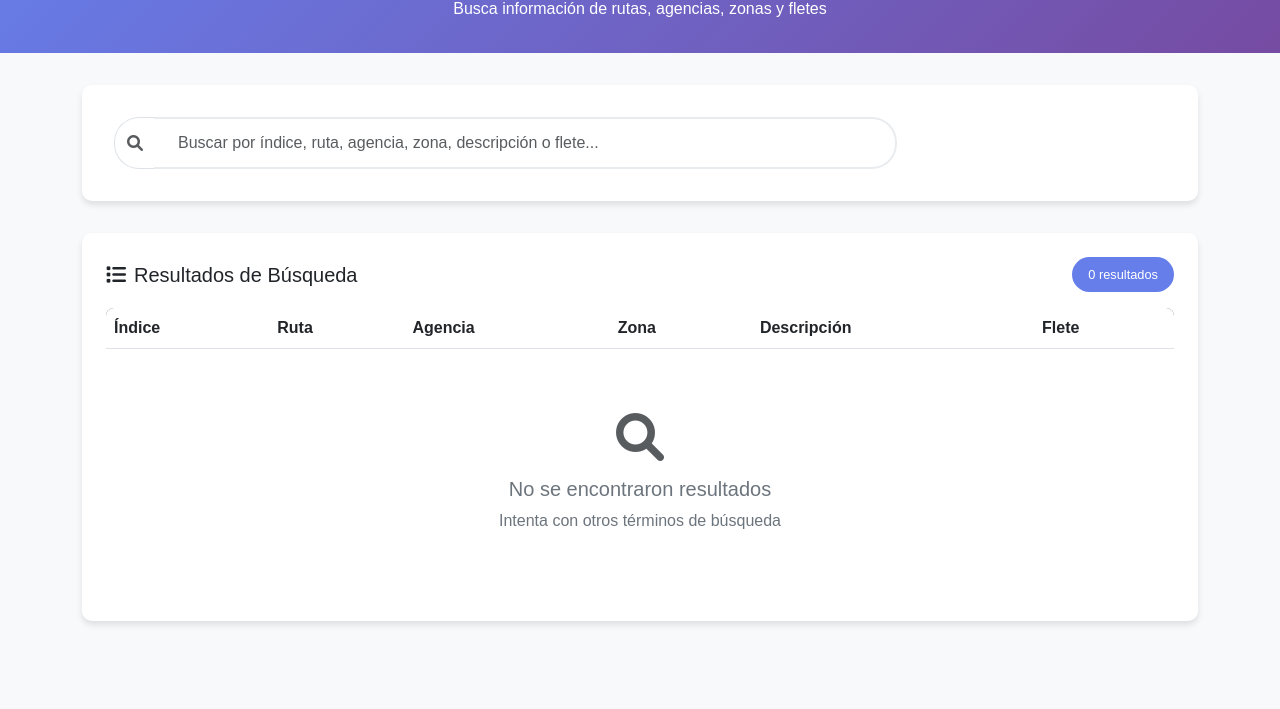
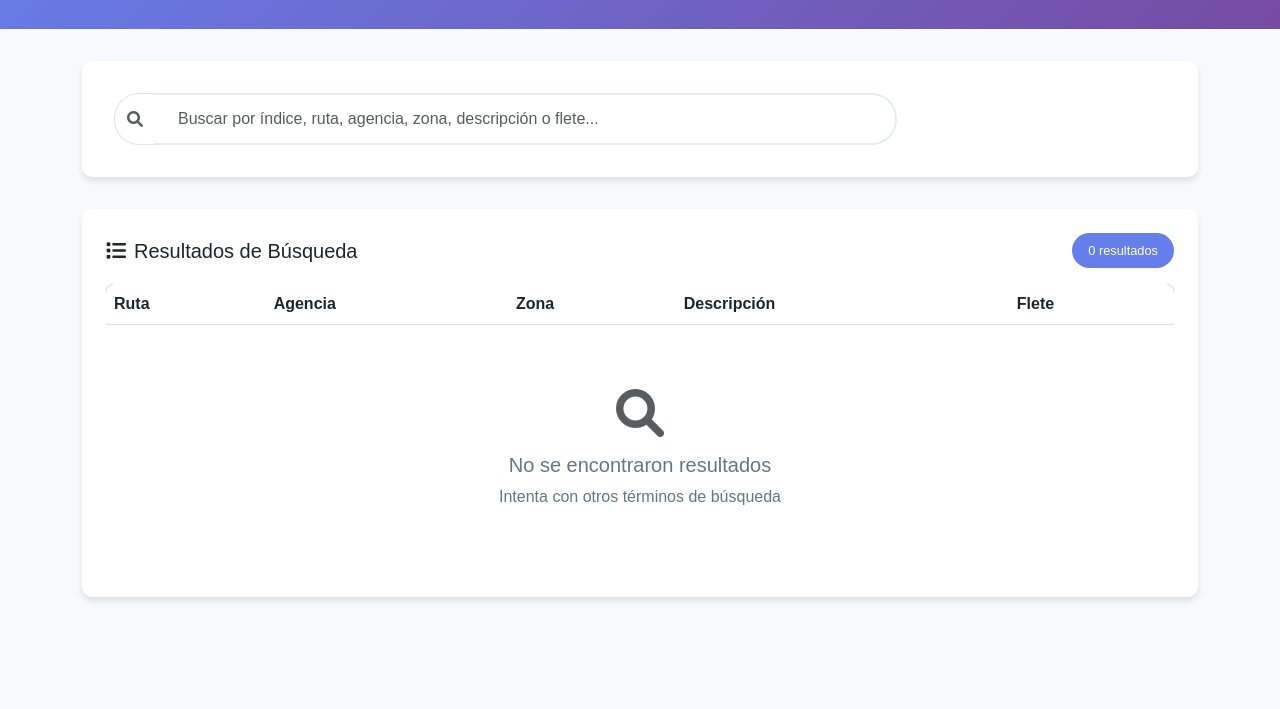
Before and after one commit to rommyh5/stpv, a plain HTML site: page index.html in a window 1280 px wide. Shown: the part 91-800 px from the top of the page. Drawn offline with nearby package versions, Linux system fonts and the light colour scheme.

Commit message:
Update index8.html

```diff
--- a/index.html
+++ b/index.html
@@ -107,7 +107,7 @@
             <div class="row">
                 <div class="col-12 text-center">
                     <h1><i class="fas fa-search me-3"></i>Sistema de Búsqueda de Rutas y Fletes</h1>
-                    <p class="mb-0">Busca información de rutas, agencias, zonas y fletes</p>
+                    <p hidden class="mb-0">Busca información de rutas, agencias, zonas y fletes</p>
                 </div>
             </div>
         </div>
@@ -154,7 +154,9 @@
                         <table class="table table-striped table-hover">
                             <thead>
                                 <tr>
+									<!--
                                     <th>Índice</th>
+									-->
                                     <th>Ruta</th>
                                     <th>Agencia</th>
                                     <th>Zona</th>
```
